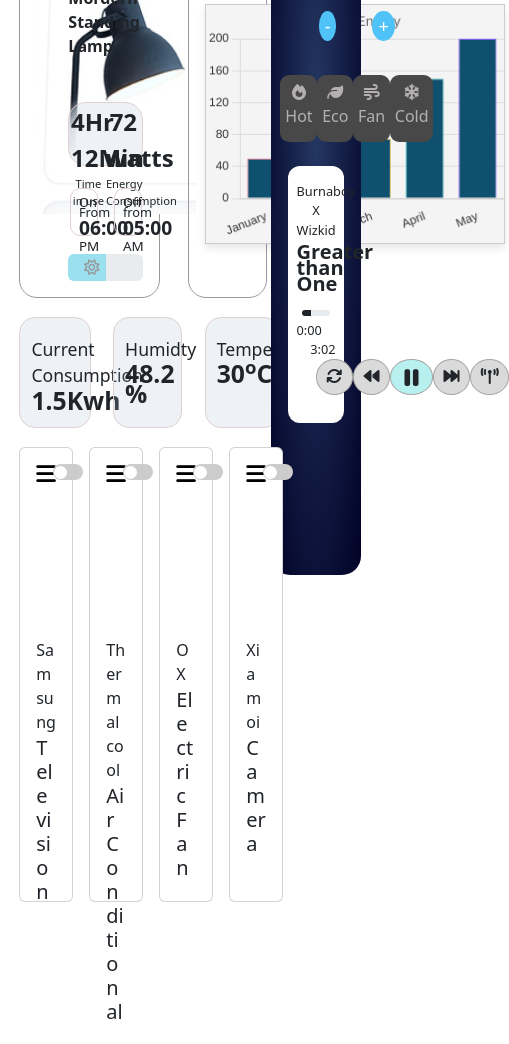
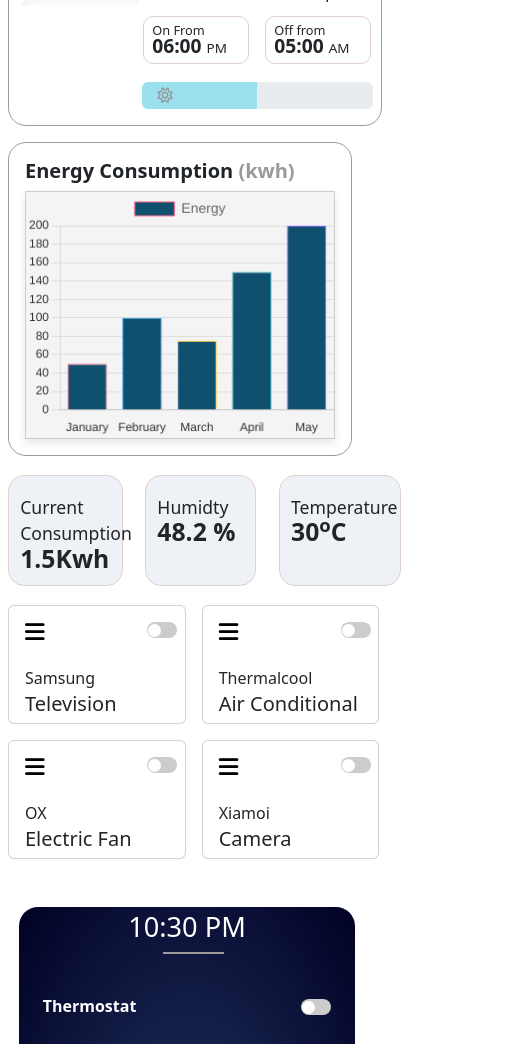
Before and after one commit to osigbemhe2020/home-dashboard, a plain HTML site: page index.html in a window 390 px wide. Shown: the part 345-1389 px from the top of the page, 509 px wide, since content can reach past the window. Drawn offline with nearby package versions, Linux system fonts and the light colour scheme.

Commit message:
Update home dashboard.css

```diff
--- a/home dashboard.css
+++ b/home dashboard.css
@@ -4,7 +4,7 @@
     padding-top: 1.6em;
     padding-right: 1.8em;
 }
-#odd{
+.odd{
   font-size: 1.4em;
   font-weight: 600;
   color: black;
@@ -54,11 +54,11 @@
     background-color: rgba(168, 191, 211, 0.2);
     border-radius: 18px;
 }
-#time span{
+.time span{
     font-size: 1.5em;
     font-weight: 700;
 }
-#time p{
+.time p{
 font-size: 0.7em;
 }
 .auto{
@@ -373,3 +373,51 @@ text-align: center;
     min-width: 300px;
     text-align: center;
   }
+
+  @media only screen and (max-width:500px){
+    #full-wrapper{
+      display: grid;
+      grid-template-columns: 100% ;
+      padding-right: 1em;
+  }
+
+  .main{
+    margin:0em -0.5em 0em 0.5em;
+}
+.top{
+    display: grid;
+    grid-template-columns: 100%;
+    gap : 1em;
+    width:100%;
+}
+.device{
+  padding: 0.4em 0.5em;
+  display: grid;
+  grid-template-columns: 35% 65%;
+}
+.device img{
+  width: 98%;
+  height: auto;
+}
+.time span{
+  font-size: 1.3em;
+  font-weight: 600;
+}
+.bottom{
+  display: grid;
+  grid-template-columns: 50% 50%;
+  gap:1em;
+  height: auto;
+  padding-bottom: 1em;
+  width: 95%;
+}
+.card-text{
+  position: relative;
+  top: 20%;
+}
+.right-corner{
+  padding-bottom: 1.5em;
+  width: 90%;
+  margin: 2em auto;
+}
+  }
```
